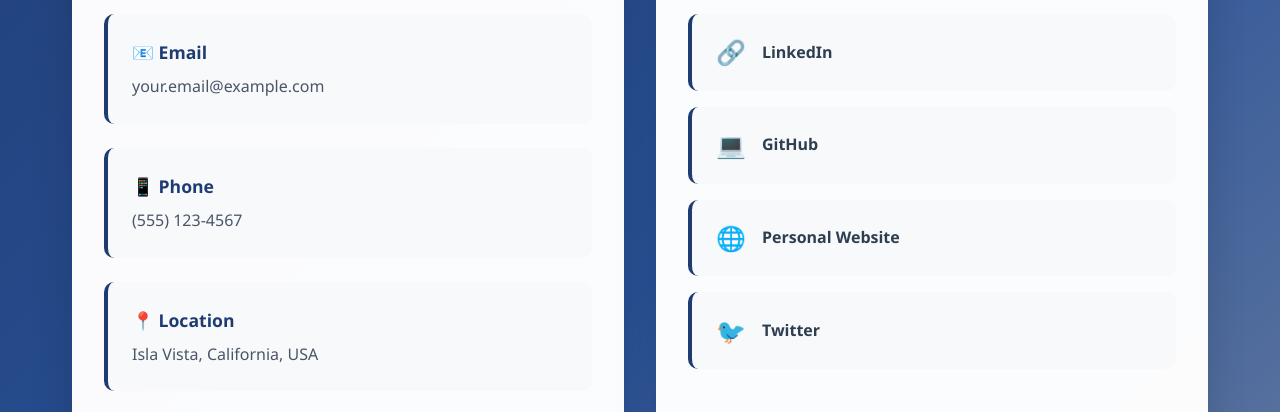
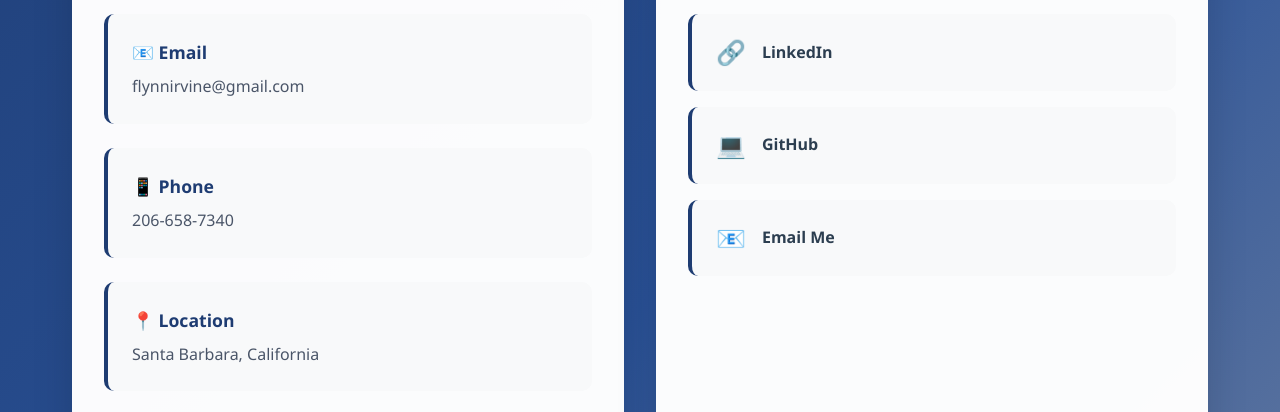
Before and after one commit to flynnirvine/github.io, a plain HTML site: page contact.html in a window 1280 px wide. Shown: the part 519-931 px from the top of the page. Drawn offline with Linux system fonts and the light colour scheme.

Commit message:
Update contact.html

```diff
--- a/contact.html
+++ b/contact.html
@@ -315,22 +315,22 @@
 
         <div class="info-item">
           <h3>📧 Email</h3>
-          <a href="mailto:your.email@example.com">your.email@example.com</a>
+          <a href="mailto:flynnirvine@gmail.com">flynnirvine@gmail.com</a>
         </div>
 
         <div class="info-item">
           <h3>📱 Phone</h3>
-          <p>(555) 123-4567</p>
+          <p>206-658-7340</p>
         </div>
 
         <div class="info-item">
           <h3>📍 Location</h3>
-          <p>Isla Vista, California, USA</p>
+          <p>Santa Barbara, California</p>
         </div>
 
         <div class="info-item">
           <h3>💼 Availability</h3>
-          <p>Open to full-time opportunities and internships</p>
+          <p>Open to internships and full-time opportunities starting June 2026</p>
         </div>
       </div>
 
@@ -338,7 +338,7 @@
         <h2>Connect With Me</h2>
         <div class="social-grid">
 
-          <a href="https://linkedin.com/in/yourprofile" class="social-button" target="_blank">
+          <a href="https://linkedin.com/in/flynn-irvine" class="social-button" target="_blank">
             <span class="social-icon">🔗</span>
             <span>LinkedIn</span>
           </a>
@@ -348,15 +348,11 @@
             <span>GitHub</span>
           </a>
 
-          <a href="https://yourwebsite.com" class="social-button" target="_blank">
-            <span class="social-icon">🌐</span>
-            <span>Personal Website</span>
+          <a href="mailto:flynnirvine@gmail.com" class="social-button">
+            <span class="social-icon">📧</span>
+            <span>Email Me</span>
           </a>
 
-          <a href="https://twitter.com/yourhandle" class="social-button" target="_blank">
-            <span class="social-icon">🐦</span>
-            <span>Twitter</span>
-          </a>
         </div>
       </div>
 
@@ -367,10 +363,10 @@
       <p>Whether you have a question, opportunity, or just want to connect, feel free to reach out!</p>
       <div class="message-content">
         <div class="contact-methods">
-          <a href="mailto:your.email@example.com?subject=Opportunity Inquiry" class="method-btn">
+          <a href="mailto:flynnirvine@gmail.com?subject=Opportunity Inquiry" class="method-btn">
             Send an Email
           </a>
-          <a href="https://linkedin.com/in/yourprofile" class="method-btn" target="_blank">
+          <a href="https://linkedin.com/in/flynn-irvine" class="method-btn" target="_blank">
             Message on LinkedIn
           </a>
         </div>
```
